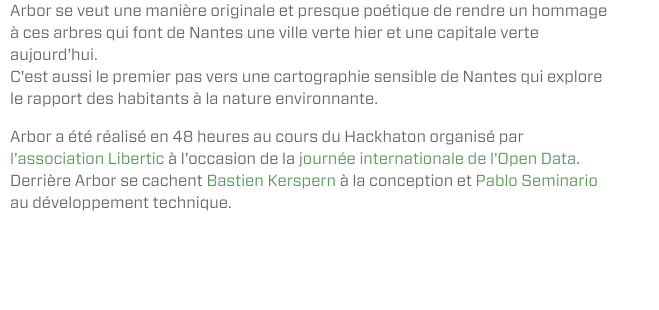
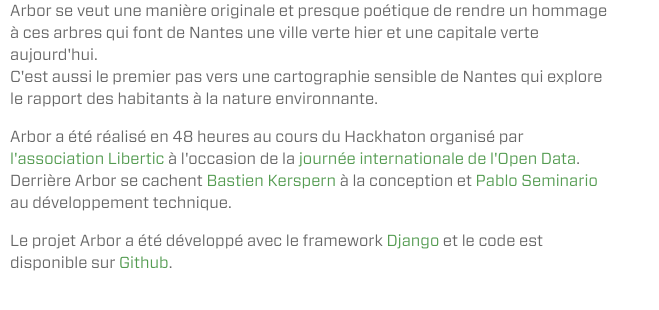
Before and after one commit to pabluk/arbor, a Django app: page /apropos/ in a window 1280 px wide. Shown: the part 313-623 px from the top of the page, without its empty margins (0-659 px from the left). Run offline with Django 3.2, Linux system fonts and the light colour scheme; some web fonts are replaced.

Commit message:
Added note about Django

```diff
--- a/arbor/templates/about.html
+++ b/arbor/templates/about.html
@@ -48,6 +48,10 @@
 
             </p>
 
+            <p>
+               Le projet Arbor a été développé avec le framework <a href="https://www.djangoproject.com/">Django</a> et le code est disponible sur <a href="https://github.com/pabluk/arbor">Github</a>.
+            </p>
+
         </div>
 	</div>
 </body>
```
